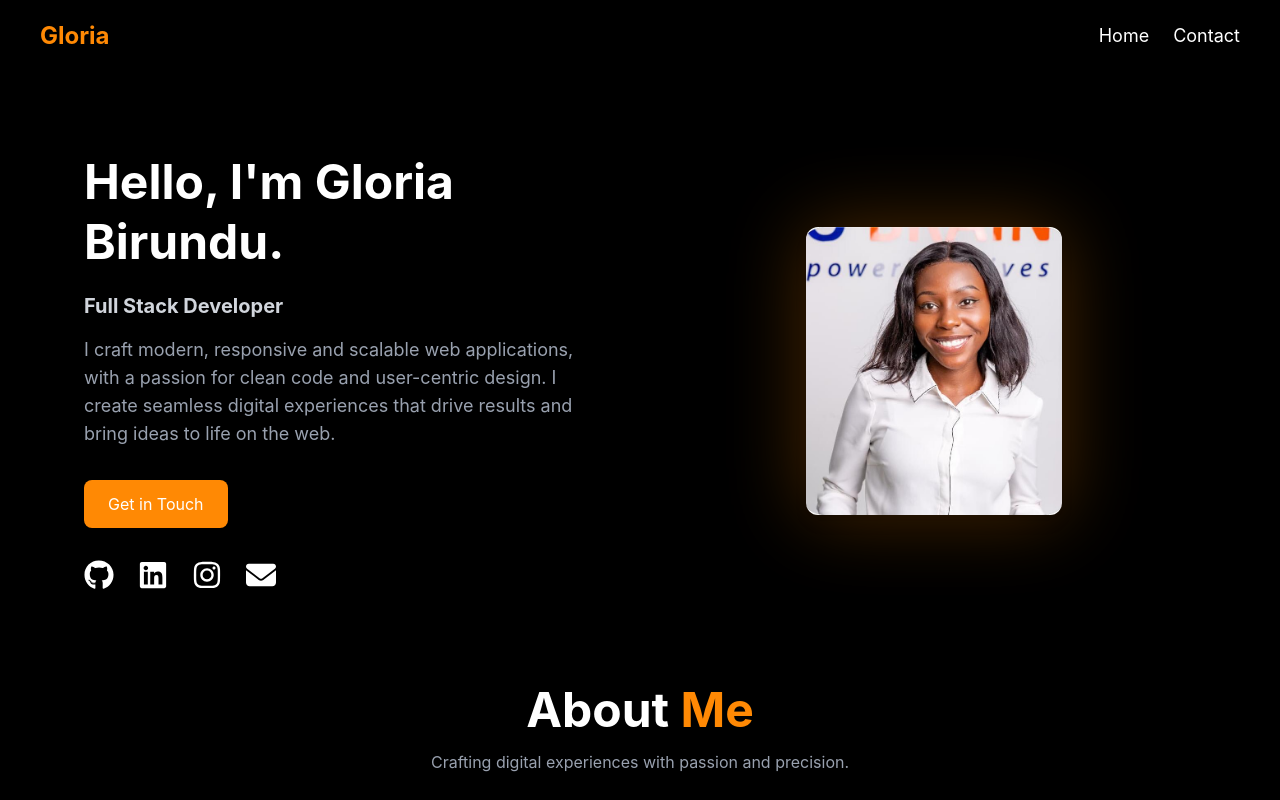
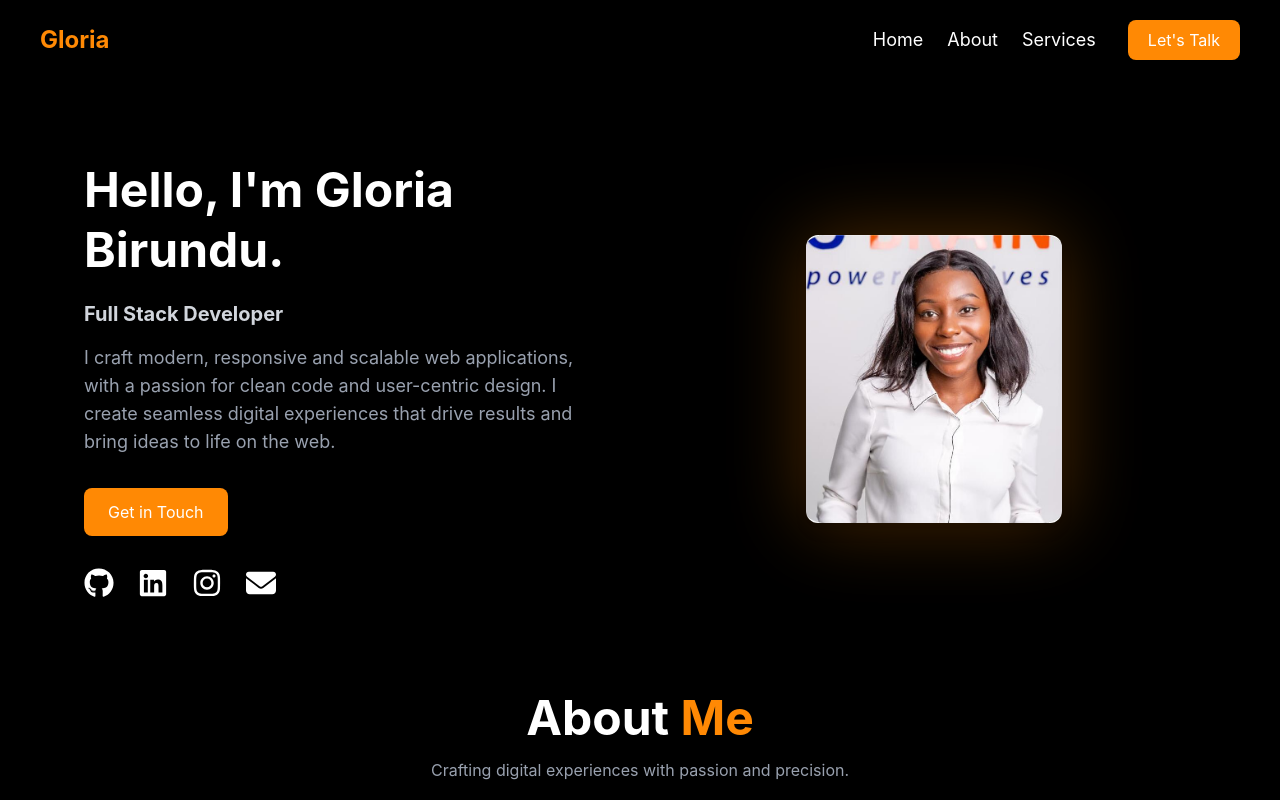
Before and after one commit to BirunduGloria/my-portfolio, a React (Vite) app: page / in a window 1280 px wide. Shown: the top 800 px of the page. Built offline with nearby package versions, Linux system fonts and the light colour scheme.

Commit message:
Refactor Navbar structure and enhance navigation links with new sections

```diff
--- a/src/App.jsx
+++ b/src/App.jsx
@@ -26,12 +26,15 @@ function App() {
   return (
     <div className="bg-black text-white min-h-screen">
 
-      {/* Navbar */}
       <nav className="flex justify-between items-center px-10 py-5">
 
+  {/* Logo */}
   <h1 className="text-2xl font-bold text-orange-400">
     Gloria
   </h1>
+
+  {/* Nav Links */}
+  <div className="flex items-center gap-8">
 
     <ul className="flex gap-6 text-lg">
 
@@ -42,12 +45,28 @@ function App() {
       </li>
 
       <li>
-            <a href="#" className="hover:text-orange-400">
-              Contact
+        <a href="#about" className="hover:text-orange-400">
+          About
+        </a>
+      </li>
+
+      <li>
+        <a href="#services" className="hover:text-orange-400">
+          Services
         </a>
       </li>
 
     </ul>
+
+    {/* Let's Talk Button */}
+    <a
+      href="#contact"
+      className="bg-orange-400 hover:bg-orange-500 text-white px-5 py-2 rounded-lg transition duration-300 hover:scale-105"
+    >
+      Let's Talk
+    </a>
+
+  </div>
 
 </nav>
 
```
Lines whose indentation alone changed are shown as unchanged.
